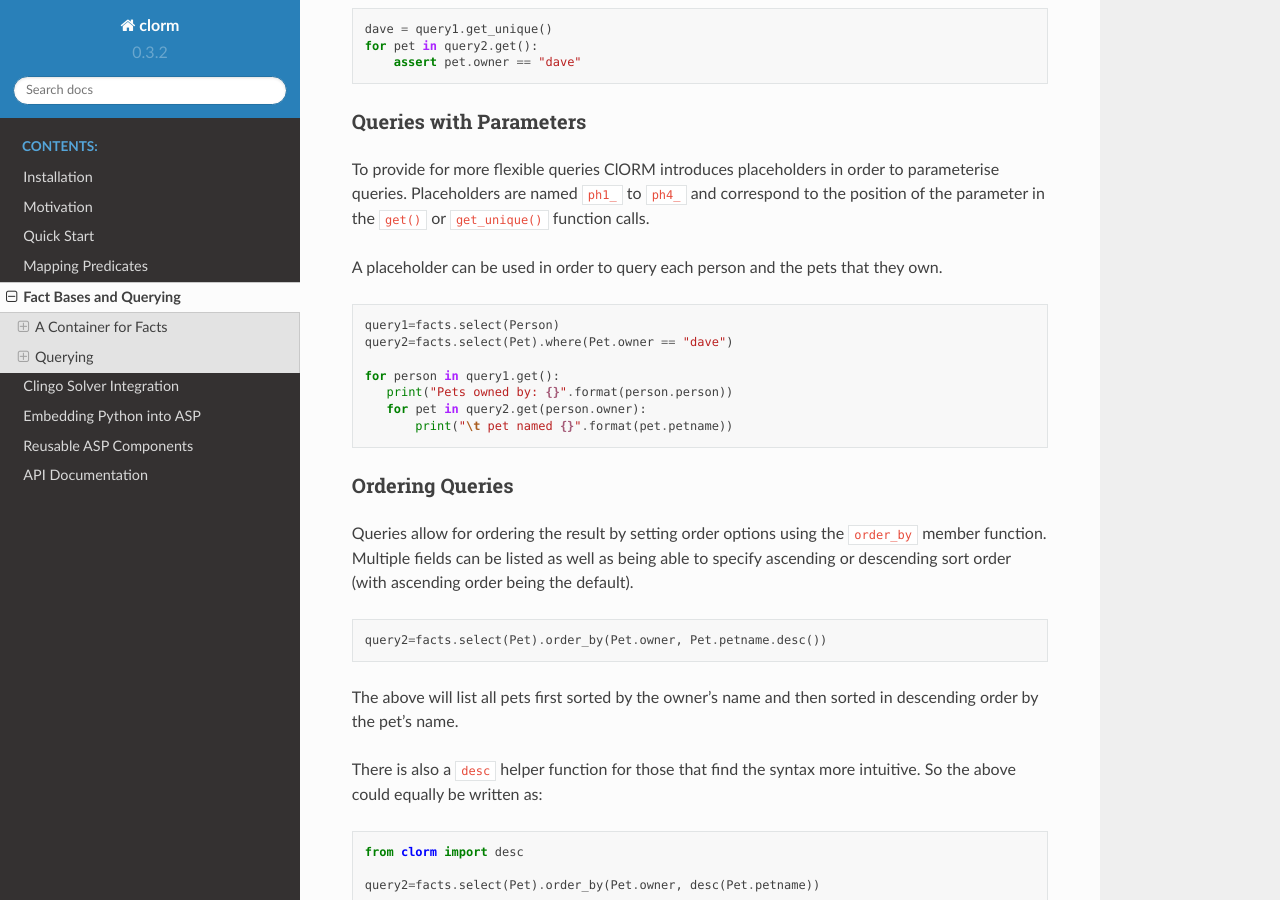
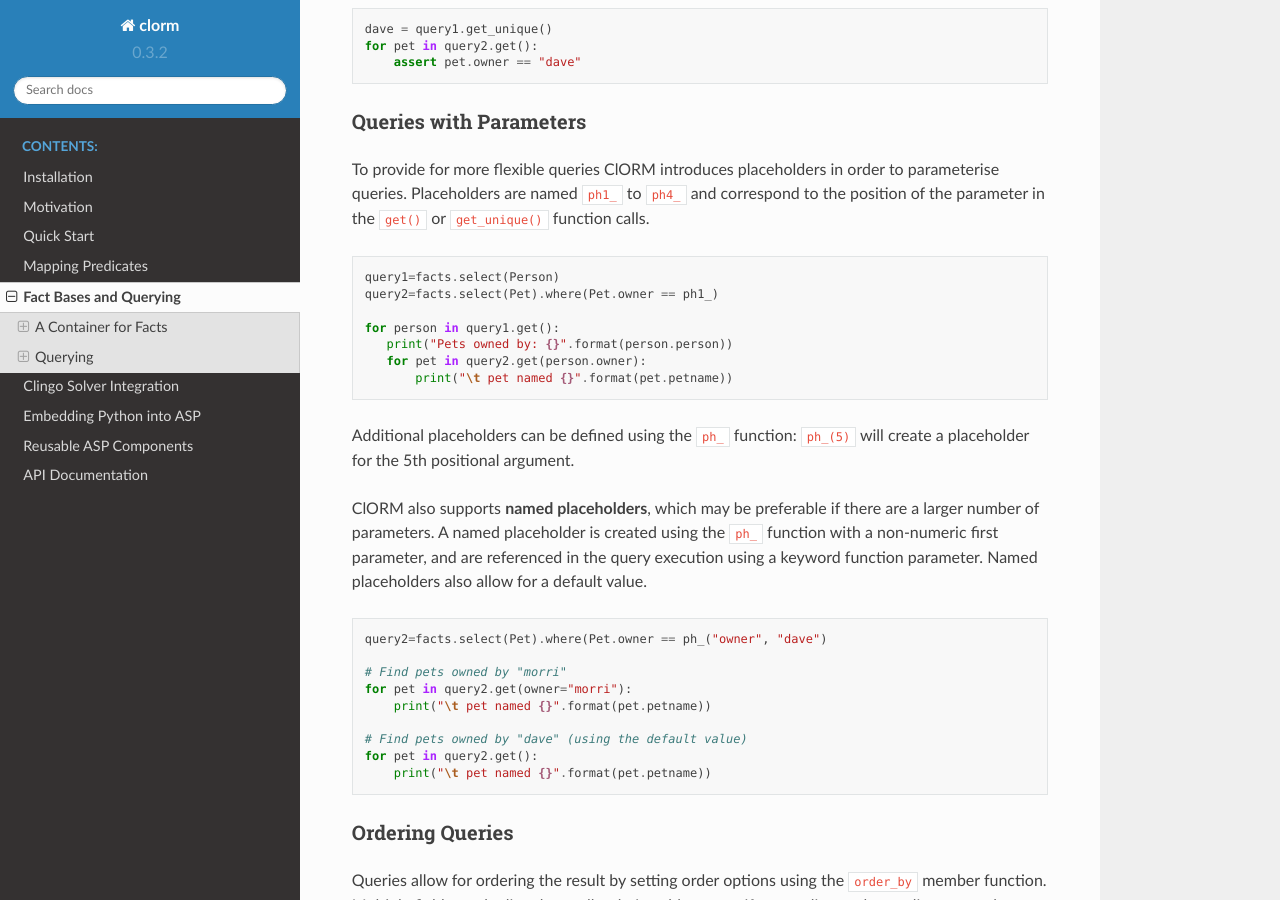
Before and after one commit to potassco/clorm, a Sphinx documentation site: the page built from docs/clorm/factbase.rst, in a window 1280 px wide and 900 px high, scrolled down 3024 px. Built offline with Sphinx 7.4.7 and the Read the Docs theme 2.0.0, drawn with Linux system fonts in a browser that asks for light colours.

Commit message:
Allow adding of additional positional parameters. Also added some documentation for named parameters.

```diff
--- a/README.rst
+++ b/README.rst
@@ -229,7 +229,8 @@ each driver and print the result.
 
 Calling ``query.get(d.name)`` executes the query for the given driver. Because
 ``d.name`` is the first parameter it matches against the placeholder ``ph1_`` in
-the query definition. Currently, ClORM support up to four placeholders.
+the query definition. ClORM has four predefined placeholders but more can be
+created using the ``ph_`` function.
 
 Running this example produces the following results:
 
--- a/clorm/__init__.py
+++ b/clorm/__init__.py
@@ -1,6 +1,6 @@
 from .orm import *
 
-__version__ = '0.3.3'
+__version__ = '0.4.0'
 __author__ = "David Rajaratnam"
 __email__ = "daver@gemarex.com.au"
 __copyright__ = "Copyright (c) 2018 David Rajaratnam"
--- a/docs/clorm/factbase.rst
+++ b/docs/clorm/factbase.rst
@@ -168,17 +168,39 @@ parameterise queries. Placeholders are named ``ph1_`` to ``ph4_`` and correspond
 to the position of the parameter in the ``get()`` or ``get_unique()`` function
 calls.
 
-A placeholder can be used in order to query each person and the pets that they own.
-
 .. code-block:: python
 
        query1=facts.select(Person)
-       query2=facts.select(Pet).where(Pet.owner == "dave")
+       query2=facts.select(Pet).where(Pet.owner == ph1_)
 
        for person in query1.get():
           print("Pets owned by: {}".format(person.person))
           for pet in query2.get(person.owner):
 	      print("\t pet named {}".format(pet.petname))
+
+
+Additional placeholders can be defined using the ``ph_`` function:
+``ph_(5)`` will create a placeholder for the 5th positional argument.
+
+ClORM also supports **named placeholders**, which may be preferable if there are
+a larger number of parameters. A named placeholder is created using the ``ph_``
+function with a non-numeric first parameter, and are referenced in the query
+execution using a keyword function parameter. Named placeholders also allow for
+a default value.
+
+.. code-block:: python
+
+   query2=facts.select(Pet).where(Pet.owner == ph_("owner", "dave")
+
+   # Find pets owned by "morri"
+   for pet in query2.get(owner="morri"):
+       print("\t pet named {}".format(pet.petname))
+
+   # Find pets owned by "dave" (using the default value)
+   for pet in query2.get():
+       print("\t pet named {}".format(pet.petname))
+
+
 
 
 Ordering Queries
--- a/docs/clorm/quickstart.rst
+++ b/docs/clorm/quickstart.rst
@@ -239,7 +239,8 @@ efficient.
 
 Calling ``query.get(d.name)`` executes the query for the given driver. Because
 ``d.name`` is the first parameter it matches against the placeholder ``ph1_`` in
-the query definition. Currently, ClORM support up to four placeholders.
+the query definition. ClORM has four predefined placeholders ``ph1_``,... ,
+``ph4_``, but more can be created using the ``ph_`` function.
 
 Running this example produces the following results:
 
--- a/setup.py
+++ b/setup.py
@@ -13,7 +13,7 @@ def read(fname):
 
 setup(
     name="CLORM",
-    version="0.3.3",
+    version="0.4.0",
     author="David Rajaratnam",
     author_email="daver@gemarex.com.au",
     description="Clingo ORM (CLORM) provides a ORM interface for interacting with the Clingo Answer Set Programming (ASP) solver",
```
Also changed, not shown: 2 other files.
